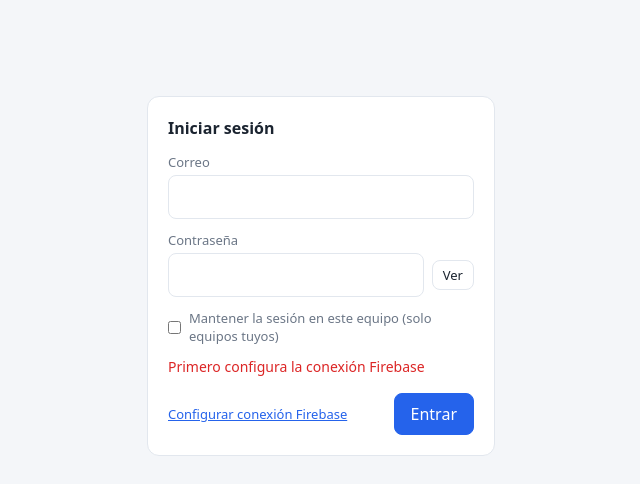
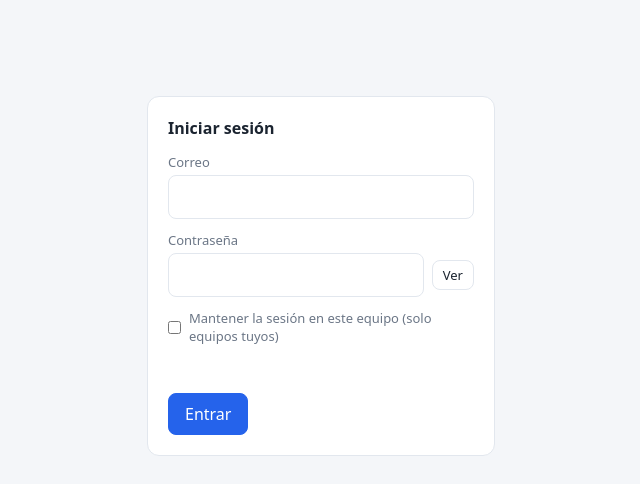
Before and after one commit to 2021haro/mis-apks, a plain HTML site: page index.html in a window 1280 px wide. Shown: the whole page, without its empty margins (319-959 px from the left). Drawn offline with Linux system fonts and the light colour scheme.

Commit message:
Update index.html

```diff
--- a/index.html
+++ b/index.html
@@ -237,7 +237,7 @@
    CONEXIÓN FIREBASE — pega aquí tus datos (NO son secretos).
    Si los dejas vacíos, la página te los pedirá en este navegador.
    ============================================================ */
-const FIREBASE_CONFIG = { apiKey: "", db: "" };
+const FIREBASE_CONFIG = { apiKey: "AIzaSyDkqLBAuuMBHDcIuWqbh-fN3c449a2Y8-0", db: "https://mis-apks-default-rtdb.firebaseio.com" };
 
 const $ = id => document.getElementById(id);
 const LS = 'subirApkConexion', SS = 'subirApkSesion', EM = 'subirApkCorreo';
```
